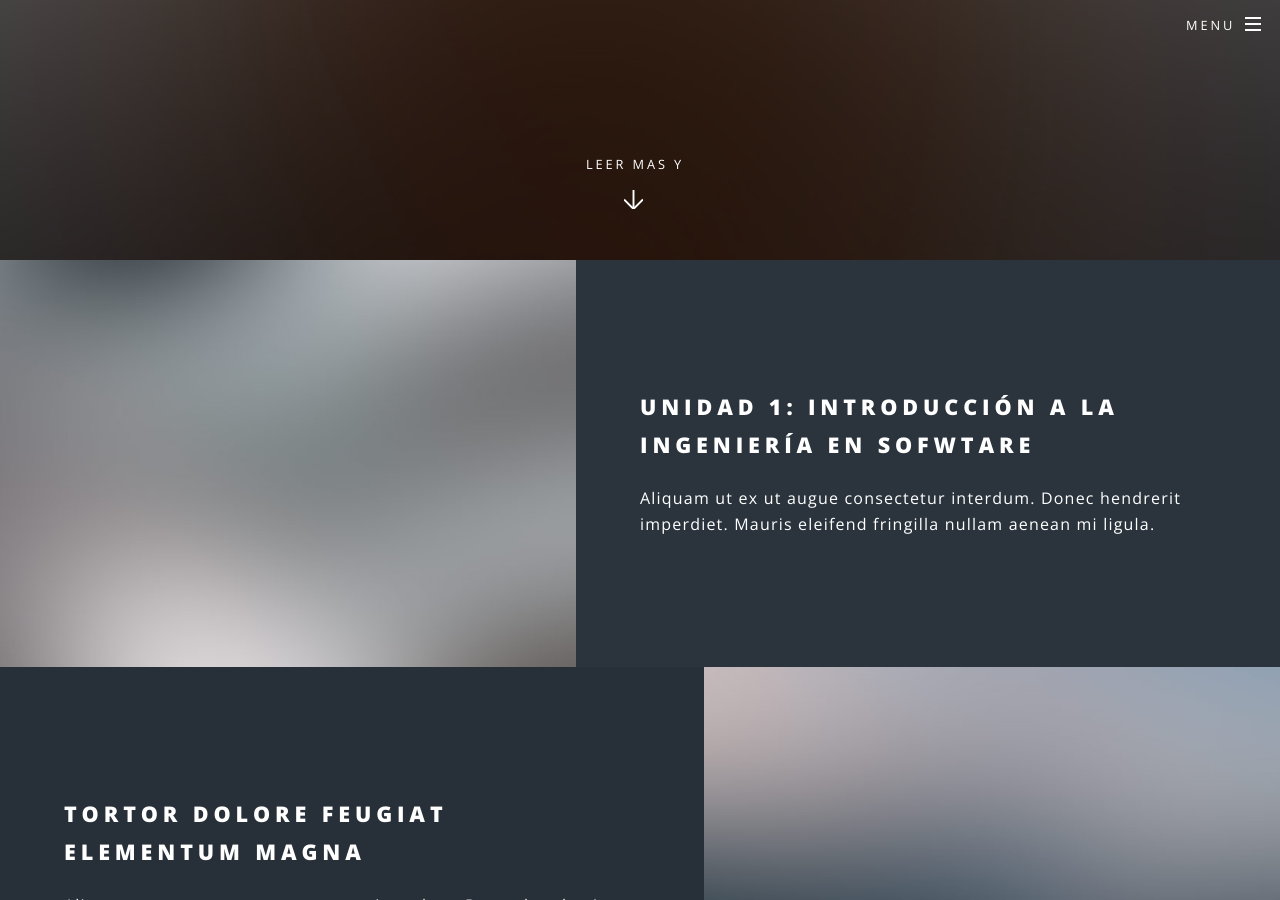
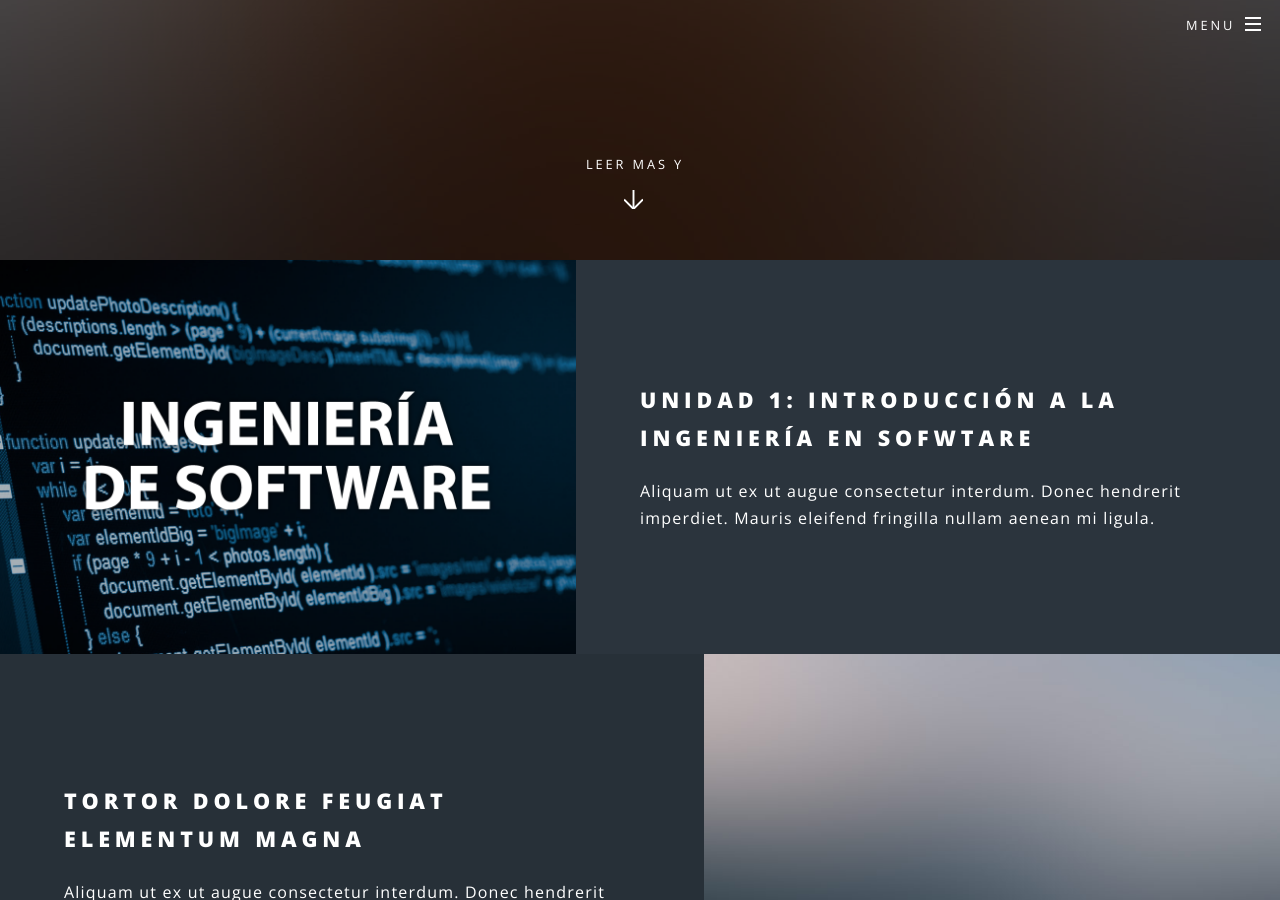
Before and after one commit to Vico2001/hix2, a Jekyll site: the page built from index.html, in a window 1280 px wide and 900 px high, scrolled down 640 px. Built offline with Jekyll 4.4.1, drawn with Linux system fonts in a browser that asks for light colours.

Commit message:
Update index.html

```diff
--- a/index.html
+++ b/index.html
@@ -15,7 +15,7 @@ layout: landing
 				<!-- Two -->
 					<section id="two" class="wrapper alt style2">
 						<section class="spotlight">
-							<div class="image"><img src="images/pic01.jpg" alt="" /></div><div class="content">
+							<div class="image"><img src="images/software.png" alt="" /></div><div class="content">
 							<a href="unidad_1.html">
 								<h2>Unidad 1: Introducción a la<br />
 								Ingeniería en Sofwtare</h2> </a>
```
